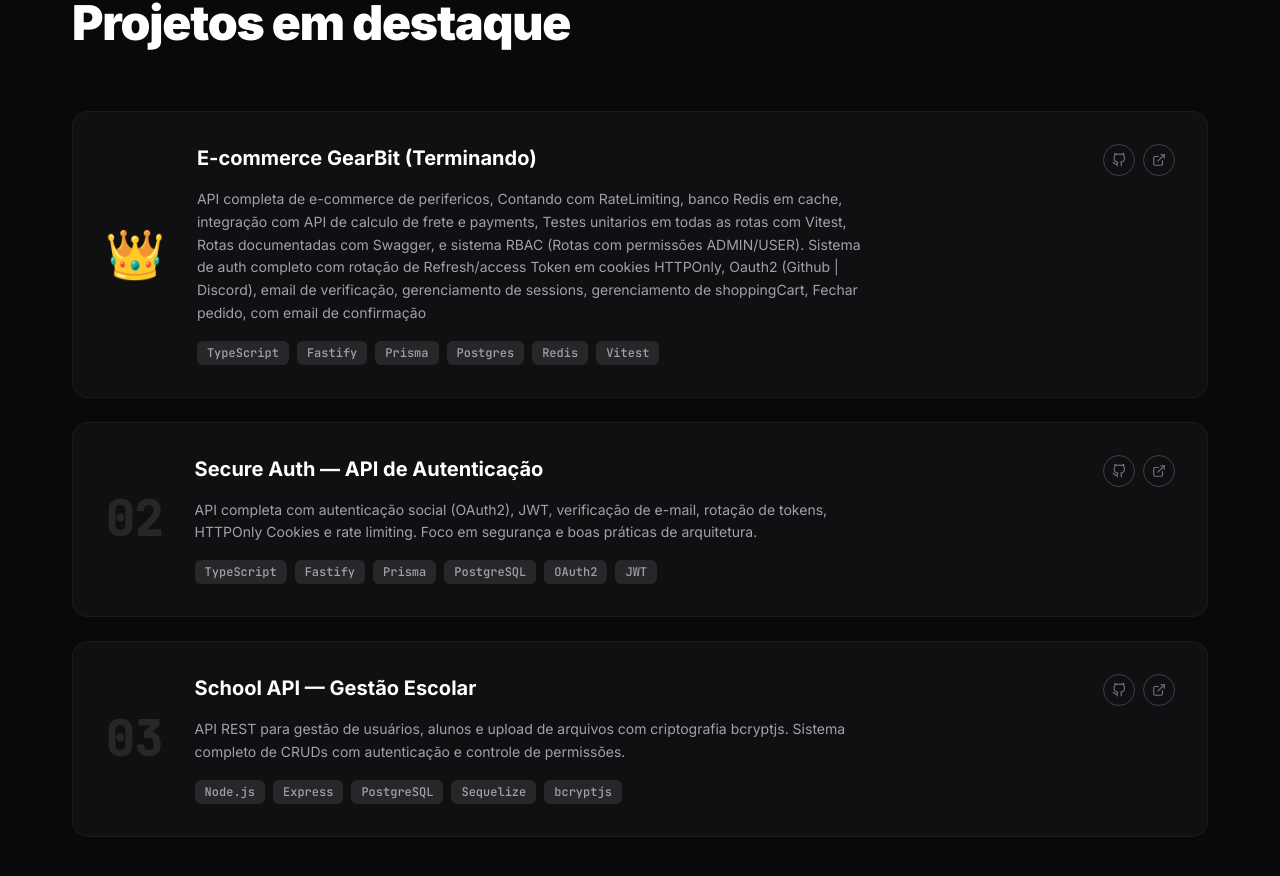
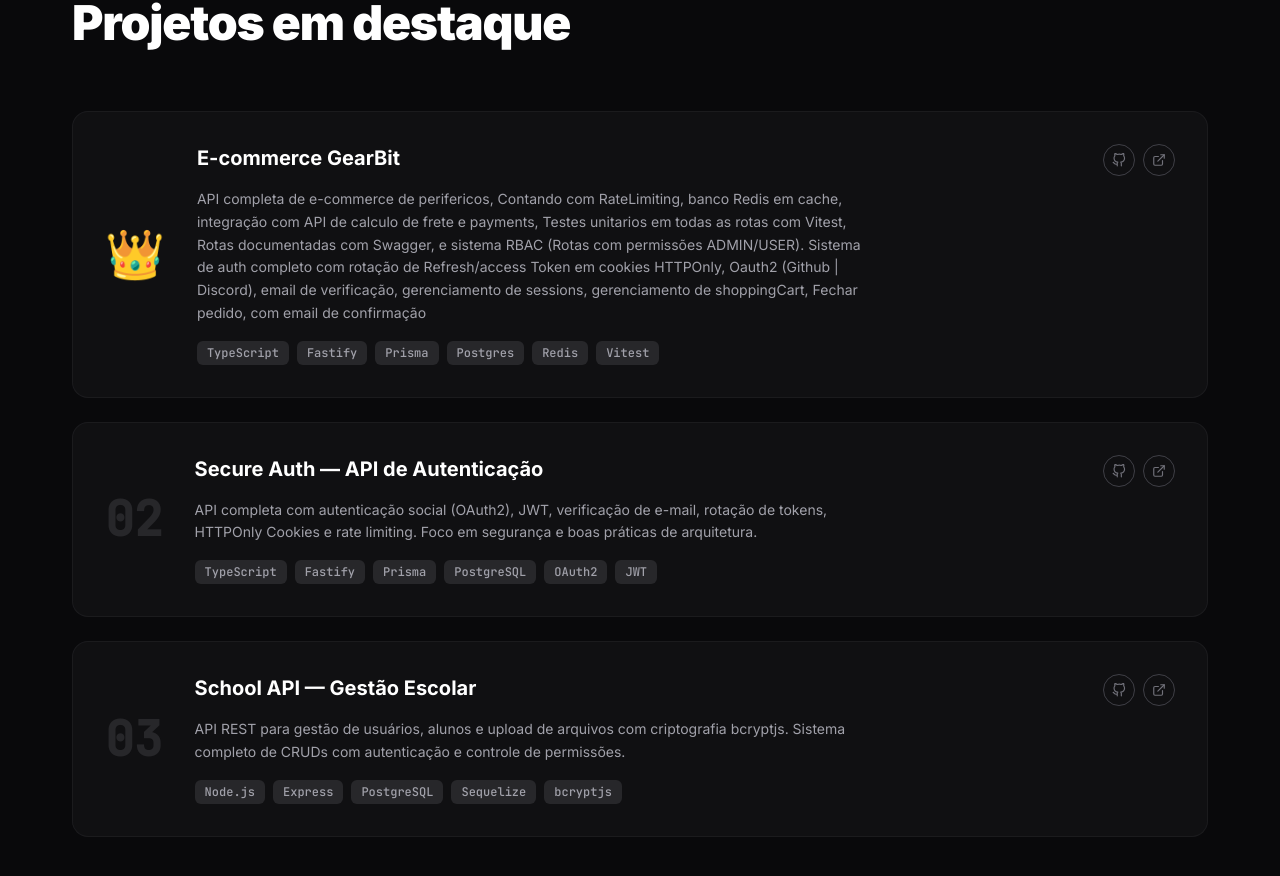
Before and after one commit to cardosoGu/Portfolio-CardosoBackEnd, a Next.js app: page / in a window 1280 px wide. Shown: the part 2478-3354 px from the top of the page. Built offline with nearby package versions, Linux system fonts and the light colour scheme.

Commit message:
fixing links

```diff
--- a/src/components/Projects.tsx
+++ b/src/components/Projects.tsx
@@ -20,15 +20,15 @@ interface Project {
 const projects: Project[] = [
     {
     number: '👑',
-    titlePt: 'E-commerce  GearBit (Terminando)',
-    titleEn: 'E-commerce  GearBit (Finishing)',
+    titlePt: 'E-commerce  GearBit',
+    titleEn: 'E-commerce  GearBit',
     descPt:
       '   API completa de e-commerce de perifericos, Contando com RateLimiting, banco Redis em cache, integração com API de calculo de frete e payments, Testes unitarios em todas as rotas com Vitest, Rotas documentadas com Swagger, e sistema RBAC (Rotas com permissões ADMIN/USER). Sistema de auth completo com rotação de Refresh/access Token em cookies HTTPOnly, Oauth2 (Github | Discord), email de verificação, gerenciamento de sessions, gerenciamento de shoppingCart, Fechar pedido, com email de confirmação',
     descEn:
       'Complete e-commerce REST API for computer peripherals, featuring rate limiting, Redis caching, integration with shipping cost calculation and payment APIs, unit testing coverage for all routes with Vitest, Swagger-documented routes, and RBAC system (routes with ADMIN/USER permissions). Comprehensive authentication system with HTTPOnly cookie-based Access/Refresh Token rotation, OAuth2 (GitHub | Discord), email verification, session management, shopping cart management, checkout process with order confirmation emails.',
     tags: ['TypeScript', 'Fastify', 'Prisma', 'Postgres', 'Redis', 'Vitest' ],
-    github: 'https://github.com/cardosoGu/Secure_Auth_System-API',
-    live: 'https://github.com/cardosoGu/Secure_Auth_System-API',
+    github: 'https://github.com/cardosoGu/GearBit-API',
+    live: 'https://github.com/cardosoGu/GearBit-API',
     featured: true,
   },
   {
```
